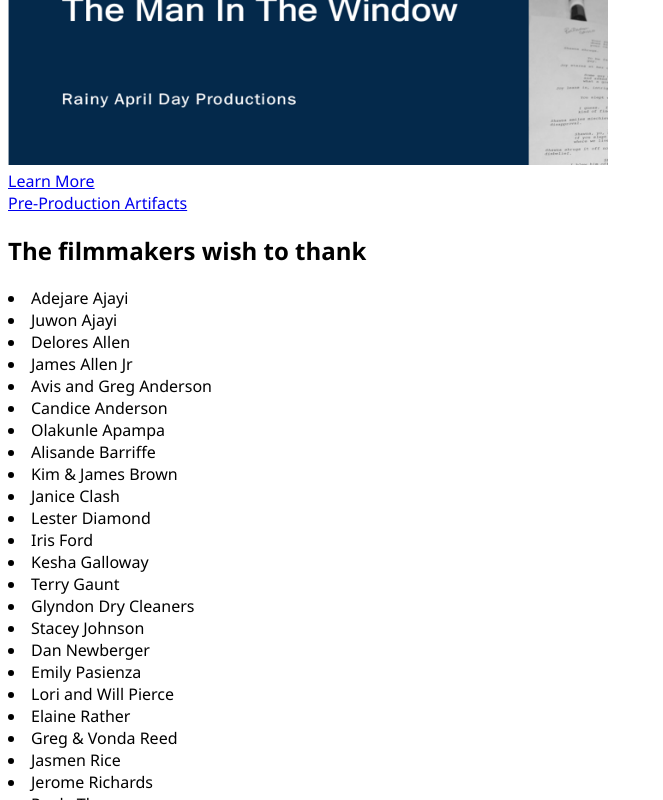
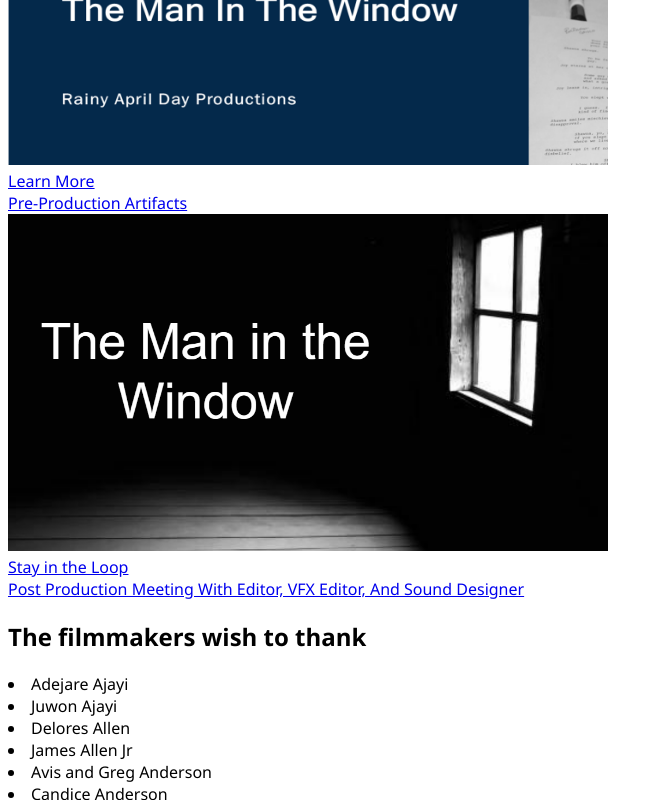
Before and after one commit to EJLearner/rainy-april-next-js, a Next.js app: page / in a window 1280 px wide. Shown: the part 1884-2684 px from the top of the page, without its empty margins (0-663 px from the left). Built offline with nearby package versions, Linux system fonts and the light colour scheme.

Commit message:
add post production video

```diff
--- a/react-pages/ManInWindowPage.js
+++ b/react-pages/ManInWindowPage.js
@@ -11,6 +11,7 @@ import auditionsPicture from '../images/auditions.png';
 import crewBiosPicture from '../images/crew-bios-thumb.jpg';
 import crewFilmTalkPicture from '../images/crew-film-talk.png';
 import msacLogo from '../images/msac-logo.png';
+import stayInTheLoopPicture from '../images/tmitw-post-production-meeting-thumbnail.png';
 import proposalAndMarketingPicture from '../images/tmitw-pre-production-artifacts-thumbnail.png';
 import donorsStore from '../stores/donorsStore';
 import routePaths from '../utils/routePaths';
@@ -205,6 +206,7 @@ const ManInWindowPage = () => {
             </div>
             <div className="bottom-links">
               <FilmMainPageBottomLink
+                external
                 imageSource={auditionsPicture}
                 linkTo="https://vimeo.com/824595454/5dd487d1b2"
                 subtitle="5/6 Auditions"
@@ -224,10 +226,18 @@ const ManInWindowPage = () => {
                 title="Stay in the Loop"
               />
               <FilmMainPageBottomLink
+                external
                 imageSource={proposalAndMarketingPicture}
                 linkTo={routePaths.TMITW_PRE_PRODUCTION_ARTIFACTS}
                 subtitle="Pre-Production Artifacts"
                 title="Learn More"
+              />
+              <FilmMainPageBottomLink
+                external
+                imageSource={stayInTheLoopPicture}
+                linkTo="https://vimeo.com/884576556/4fbd15830c"
+                subtitle="Post Production Meeting With Editor, VFX Editor, And Sound Designer"
+                title="Stay in the Loop"
               />
             </div>
           </div>
```
Also changed, not shown: images/tmitw-post-production-meeting-thumbnail.png (added).
